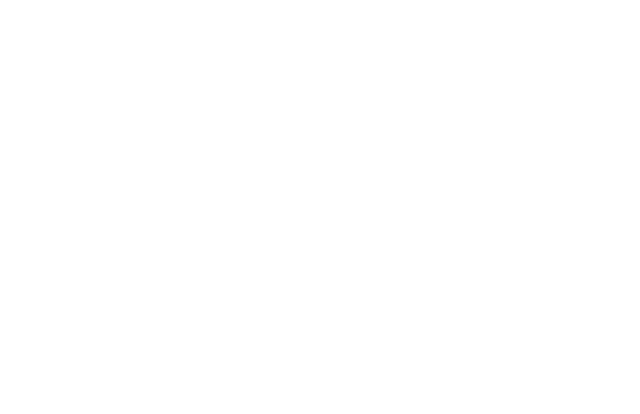
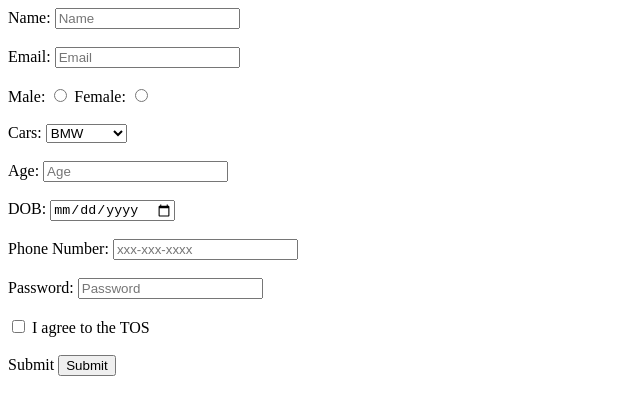
Before and after one commit to acciojob/signup-form-car-dkrishna11, a website: page main.html in a window 1280 px wide. Shown: the whole page, without its empty margins (0-640 px from the left). Drawn offline with Linux system fonts and the light colour scheme.

Commit message:
created a submission

```diff
--- a/main.html
+++ b/main.html
@@ -8,6 +8,54 @@
 
 <body>
 	<!-- the entire body must be written by student -->
+	<form>
+		<label for="Name">
+			Name: <input type="text" name="Name" placeholder="Name">
+		</label>
+		<br>
+		<br>
+		<label for="Email">
+			Email: <input type="email" name="Email" placeholder="Email">
+		</label>
+		<br><br>
+		<label for="gender">
+			Male: <input type="radio" name="gender" for="gender">
+			Female: <input type="radio" name="gender" for="gender">
+		</label>
+		<br><br>
+		<label for="car">
+			Cars: <select placeholder="--Please choose an option--">
+				<option>BMW</option>
+				<option>AUDI</option>
+				<option>Mercedez</option>
+			</select>
+		</label>
+		<br><br>
+		<label for="Age">
+			Age: <input type="number" name="Age" placeholder="Age">
+		</label>
+		<br><br>
+		<label for="dob">
+			DOB: <input type="date" name="dob" id=>
+		</label>
+		<br><br>
+		<label for="Phone Number">
+			Phone Number: <input type="tel" name="Phone Number" placeholder="xxx-xxx-xxxx">
+		</label>
+		<br><br>
+		<label for="Password">
+			Password: <input type="password" name="Password" placeholder="Password">
+		</label>
+		<br><br>
+		<label for="tos">
+			 <input type="checkbox" name="tos" id=> I agree to the TOS
+		</label>
+		<br><br>
+		<label for="submit">
+			Submit <input type="submit" name="Submit" id=>
+		</label>
+	</form>
+
     <script type="text/javascript" src="./script.js">
 </script>
 
```
